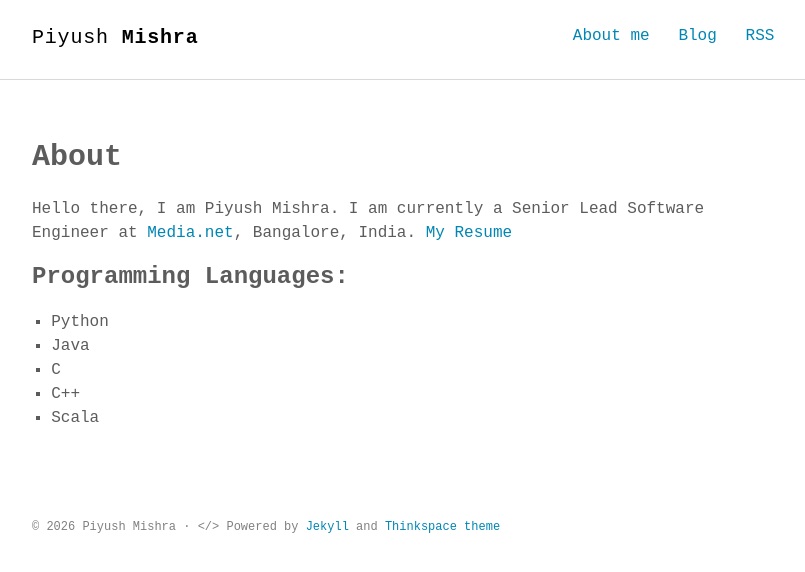
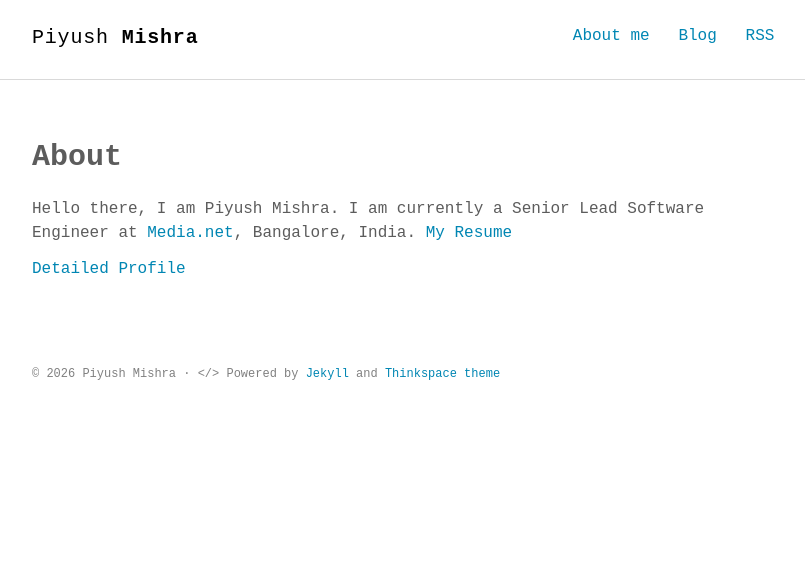
Before and after one commit to piymis/piymis.github.io, a Jekyll site: the page built from about.md, in a window 1280 px wide. Shown: the top 572 px of the page, without its empty margins (232-1037 px from the left). Built offline with Jekyll 4.4.1, drawn with Linux system fonts in a browser that asks for light colours; some web fonts are replaced; a script that is not in the unit is left out.

Commit message:
Updated About

```diff
--- a/about.md
+++ b/about.md
@@ -7,9 +7,4 @@ layout: page
 
 Hello there, I am Piyush Mishra. I am currently a Senior Lead Software Engineer at [Media.net](https://www.media.net/), Bangalore, India. [My Resume](https://github.com/piymis/resume-1/raw/oct-2021/resume.pdf)
 
-### Programming Languages:
-* Python
-* Java
-* C
-* C++
-* Scala
+[Detailed Profile](https://piymis.com/resume/)
```
